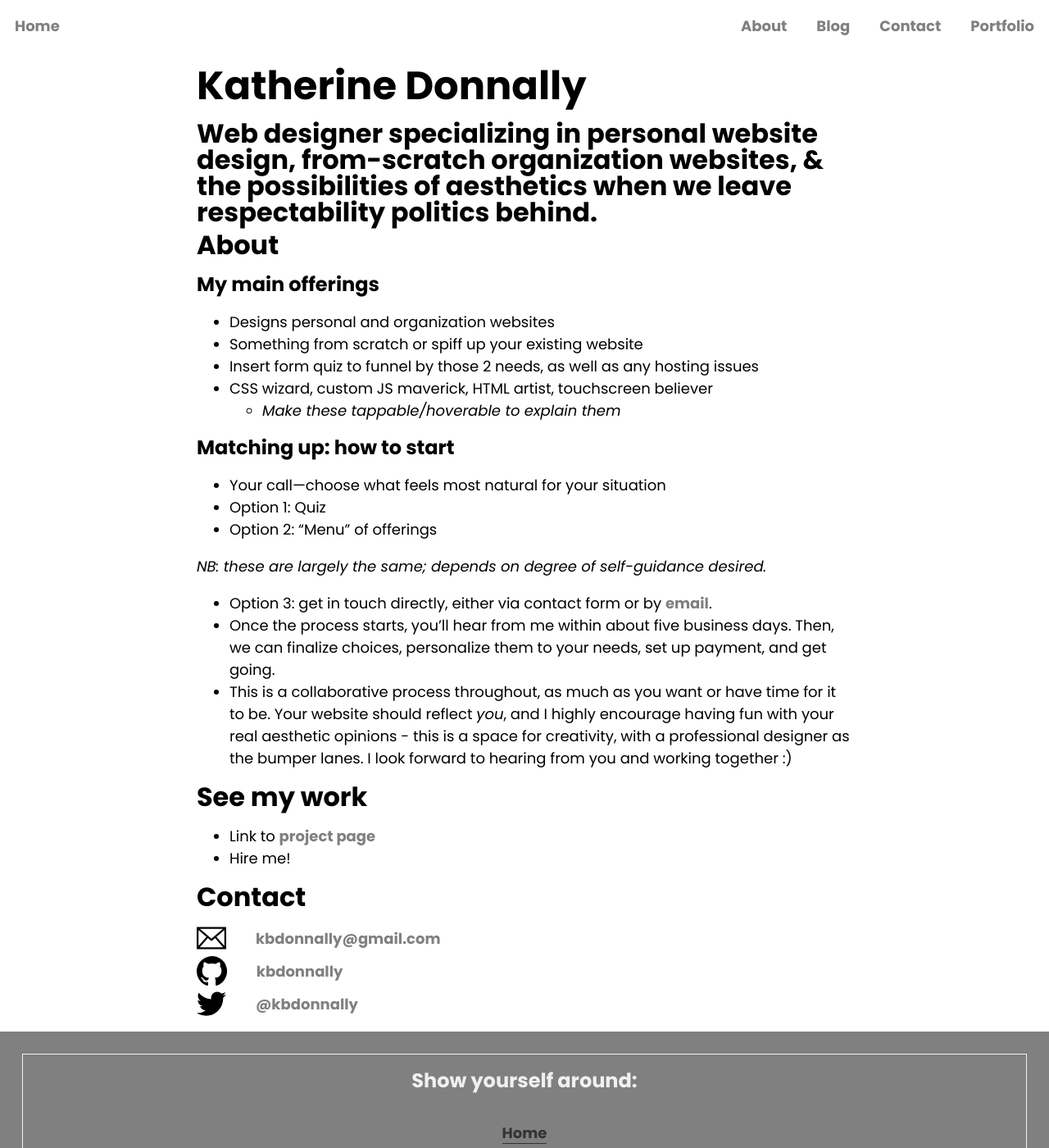
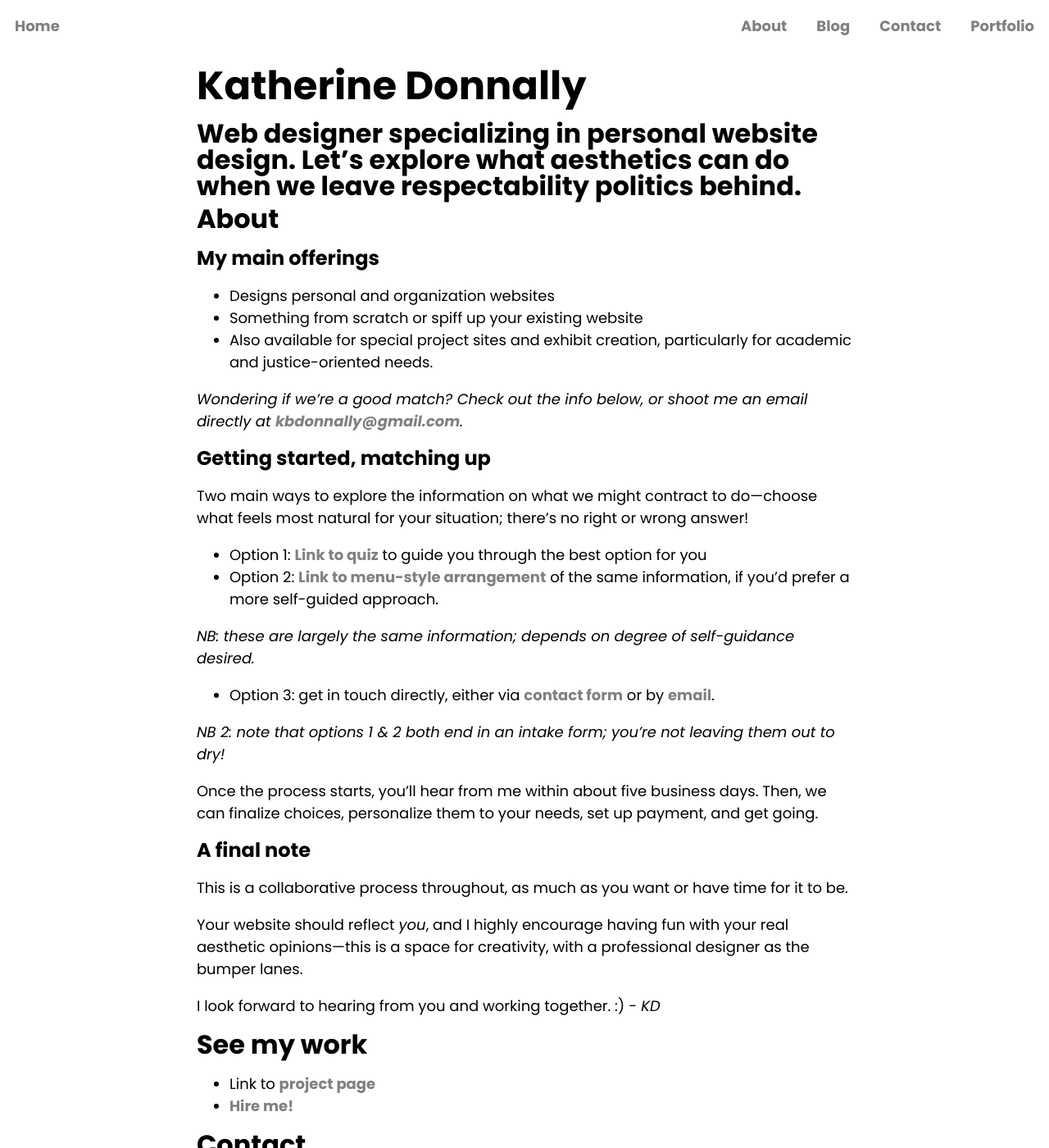
Before and after one commit to kbdonnally/katherinedoes.design, a Jekyll site: the page built from index.md, in a window 1280 px wide and 1400 px high. Shown: the whole window at 82% size. Built offline with Jekyll 4.4.1, drawn with Linux system fonts in a browser that asks for light colours; some web fonts are replaced; our own code applies the rules of GitHub Pages for plain Markdown files.

Commit message:
Adjust wording/structure on homepage text
- Most of the links should be functional now

- Most of the text makes sense and isn't redundant now

- A little more editing to do but we're well on our way! :)

```diff
--- a/index.md
+++ b/index.md
@@ -4,7 +4,7 @@ layout: default
 
 # Katherine Donnally
 
-## Web designer specializing in personal website design, from-scratch organization websites, & the possibilities of aesthetics when we leave respectability politics behind.
+## Web designer specializing in personal website design. <!-- Custom code maverick & CSS artist. --> Let's explore what aesthetics can do when we leave respectability politics behind. <!-- come figure out what you like with me. -->
 
 
 ## About
@@ -13,27 +13,38 @@ layout: default
 
 - Designs personal and organization websites
 - Something from scratch or spiff up your existing website
-- Insert form quiz to funnel by those 2 needs, as well as any hosting issues
-- CSS wizard, custom JS maverick, HTML artist, touchscreen believer
-	- *Make these tappable/hoverable to explain them*
+- Also available for special project sites and exhibit creation, particularly for academic and justice-oriented needs.
 
-### Matching up: how to start
+*Wondering if we're a good match? Check out the info below, or shoot me an email directly at [kbdonnally@gmail.com]({{ site.data.contact.email.url }}).*
 
-- Your call&mdash;choose what feels most natural for your situation
-- Option 1: Quiz
-- Option 2: "Menu" of offerings
 
-*NB: these are largely the same; depends on degree of self-guidance desired.*
+### Getting started, matching up
 
-- Option 3: get in touch directly, either via contact form or by [email]({{ site.data.contact.email.url }}).
+Two main ways to explore the information on what we might contract to do&mdash;choose what feels most natural for your situation; there's no right or wrong answer!
 
-- Once the process starts, you'll hear from me within about five business days. Then, we can finalize choices, personalize them to your needs, set up payment, and get going.
-- This is a collaborative process throughout, as much as you want or have time for it to be. Your website should reflect *you*, and I highly encourage having fun with your real aesthetic opinions - this is a space for creativity, with a professional designer as the bumper lanes. I look forward to hearing from you and working together :)
+- Option 1: [Link to quiz]({{site.url}}{{site.baseurl}}/intake/) to guide you through the best option for you
+- Option 2: [Link to menu-style arrangement]({{site.url}}{{site.baseurl}}/menu/) <!-- FAKE LINK - 4/17/19 --> of the same information, if you'd prefer a more self-guided approach.
+
+*NB: these are largely the same information; depends on degree of self-guidance desired.*
+
+- Option 3: get in touch directly, either via [contact form]({{site.url}}{{site.baseurl}}/contact/) or by [email]({{ site.data.contact.email.url }}).
+
+*NB 2: note that options 1 & 2 both end in an intake form; you're not leaving them out to dry!*
+
+Once the process starts, you'll hear from me within about five business days. Then, we can finalize choices, personalize them to your needs, set up payment, and get going.
+
+### A final note
+
+This is a collaborative process throughout, as much as you want or have time for it to be.
+
+Your website should reflect *you*, and I highly encourage having fun with your real aesthetic opinions&mdash;this is a space for creativity, with a professional designer as the bumper lanes.
+
+I look forward to hearing from you and working together. :) *- KD*
 
 ## See my work
 
 - Link to [project page]({{site.baseurl}}/projects/)
-- Hire me!
+- [Hire me!]({{site.baseurl}}/intake/)
 
 ## Contact
 
```
